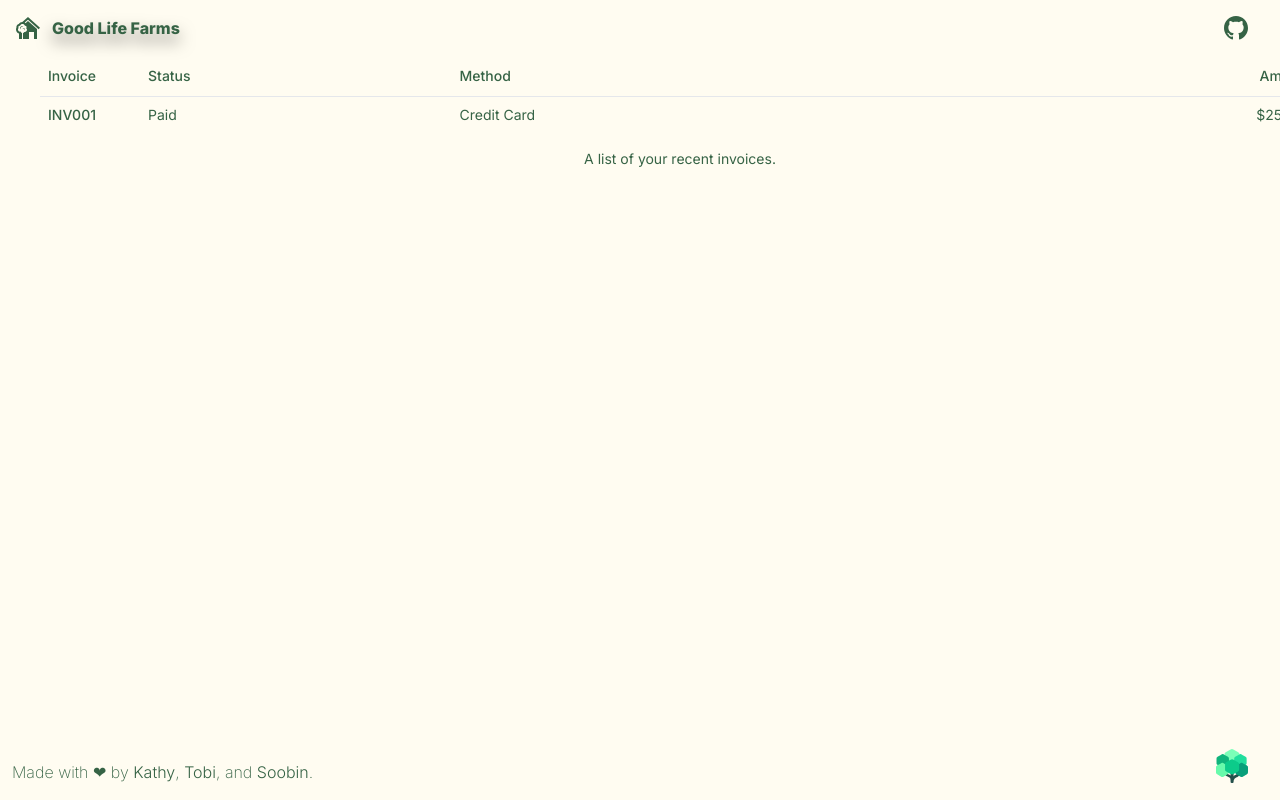
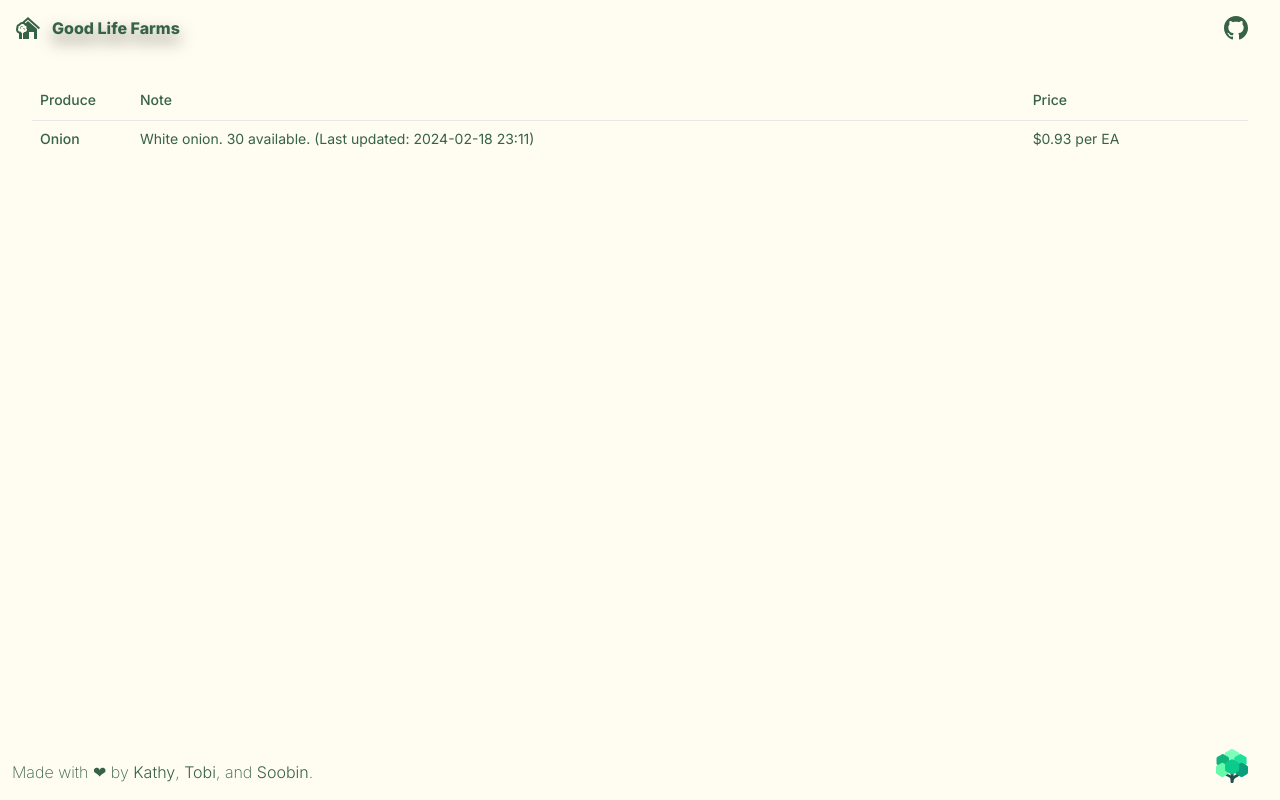
Before and after one commit to soobinrho/GoodLifeFarms, a Next.js app: page /prototype in a window 1280 px wide. Built offline with nearby package versions, Linux system fonts and the light colour scheme.

Commit message:
refactor: x-axis auto margin for table
Signed-off-by: Soobin Rho <soobinrho@gmail.com>

```diff
--- a/src/components/prototype-page.tsx
+++ b/src/components/prototype-page.tsx
@@ -12,22 +12,21 @@ export default function PrototypePage() {
   return (
     <>
       <div className='relative h-max min-h-screen overflow-y-auto bg-background'>
-        <Table className='mx-10 my-14'>
-          <TableCaption>A list of your recent invoices.</TableCaption>
+        <Table className='mx-auto mb-14 mt-20 max-w-[95%]'>
           <TableHeader>
             <TableRow>
-              <TableHead className='w-[100px]'>Invoice</TableHead>
-              <TableHead>Status</TableHead>
-              <TableHead>Method</TableHead>
-              <TableHead className='text-right'>Amount</TableHead>
+              <TableHead className='w-[100px]'>Produce</TableHead>
+              <TableHead>Note</TableHead>
+              <TableHead> Price</TableHead>
             </TableRow>
           </TableHeader>
           <TableBody>
             <TableRow>
-              <TableCell className='font-medium'>INV001</TableCell>
-              <TableCell>Paid</TableCell>
-              <TableCell>Credit Card</TableCell>
-              <TableCell className='text-right'>$250.00</TableCell>
+              <TableCell className='font-medium'>Onion</TableCell>
+              <TableCell>
+                White onion. 30 available. (Last updated: 2024-02-18 23:11)
+              </TableCell>
+              <TableCell>$0.93 per EA</TableCell>
             </TableRow>
           </TableBody>
         </Table>
```
